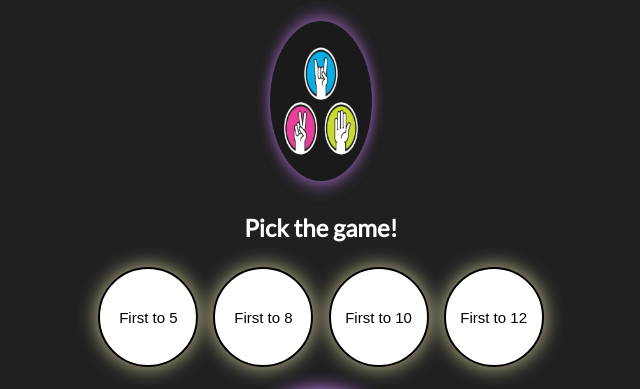
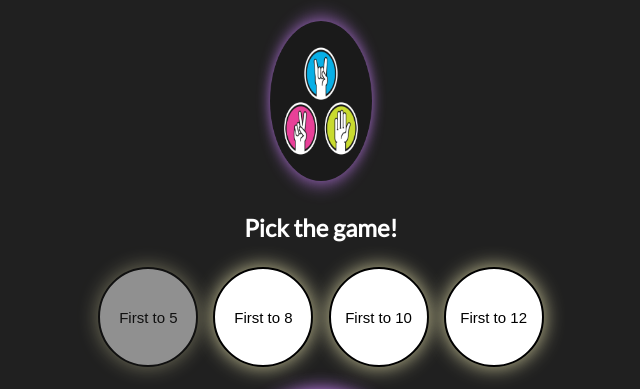
Before and after one commit to aryan008/rock-paper-scissors-m2, a plain HTML site: page index.html in a window 1280 px wide. In both pictures the pointer is over the button "First to 5". Shown: the part 135-524 px from the top of the page, without its empty margins (319-959 px from the left). Drawn offline with Linux system fonts and the light colour scheme.

Commit message:
style: add the hover features for the buttons in the game

```diff
--- a/assets/css/style.css
+++ b/assets/css/style.css
@@ -15,8 +15,15 @@ section {
     text-align: center;
 }
 
+/*---Hover styling properties applied across the game---*/
+
 .href-link:hover {
     color: rgb(43, 107, 226);
+}
+
+button:hover {
+  opacity: .5;
+  transition: all 0.3s ease 0s;
 }
 
 /*---Introduction page styling---*/
```
